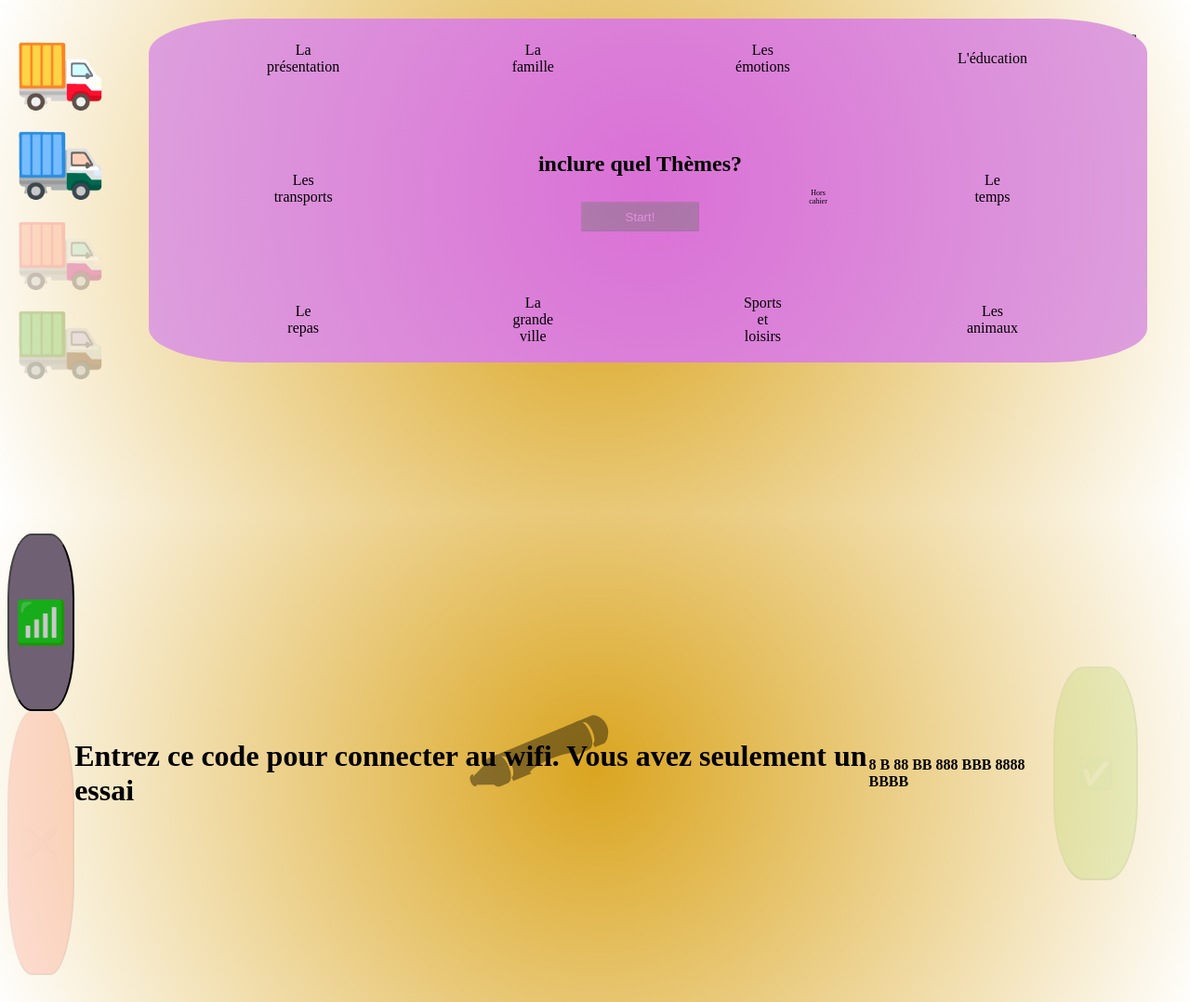
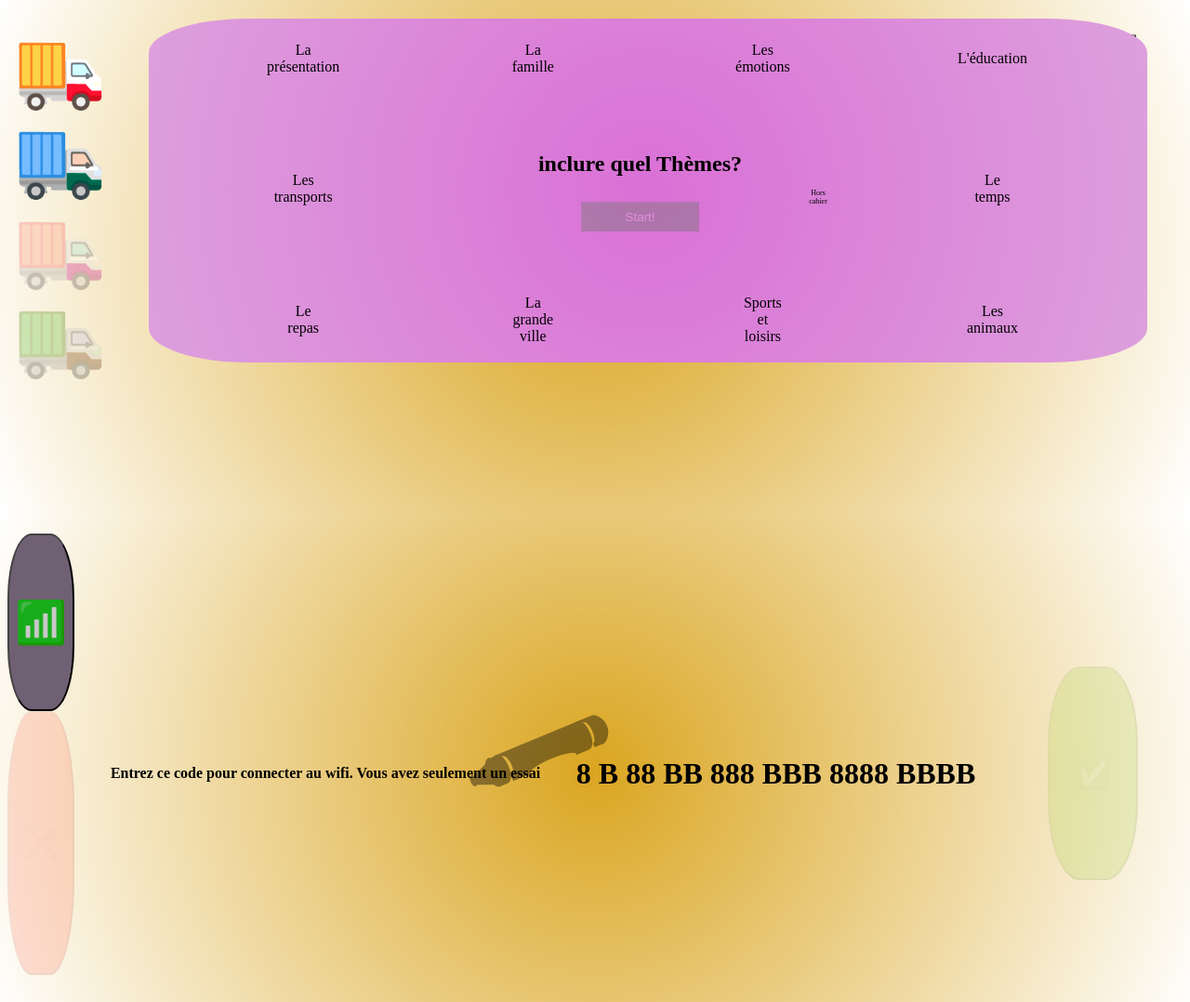
Before and after one commit to MattJovani/MattJovani.github.io, a plain HTML site: page LSQ/LSQ.html in a window 1280 px wide. Shown: the top 1078 px of the page at 93% size. Drawn offline with Linux system fonts and the light colour scheme.

Commit message:
Update LSQ.html

```diff
--- a/LSQ/LSQ.html
+++ b/LSQ/LSQ.html
@@ -54,7 +54,7 @@
       <p id="timer">0</p>
       <p id="satellite">&#128225</p>
    </div>
-   <h1 id="stealMsg">Entrez ce code pour connecter au wifi. Vous avez seulement un essai<h4 id="wifiPassword">8 B 88 BB 888 BBB 8888 BBBB</h4></h1>
+   <h4 id="stealMsg">Entrez ce code pour connecter au wifi. Vous avez seulement un essai<h1 id="wifiPassword">8 B 88 BB 888 BBB 8888 BBBB</h1></h4>
    <h1 id="prompt"></h1>
    <h4 id="crayon">&#128397</h4>
    <button id="rightButton" class="rightWrong" style="font-size: xx-large" onclick="rightAnswer()" disabled>&#9989</button>
```
